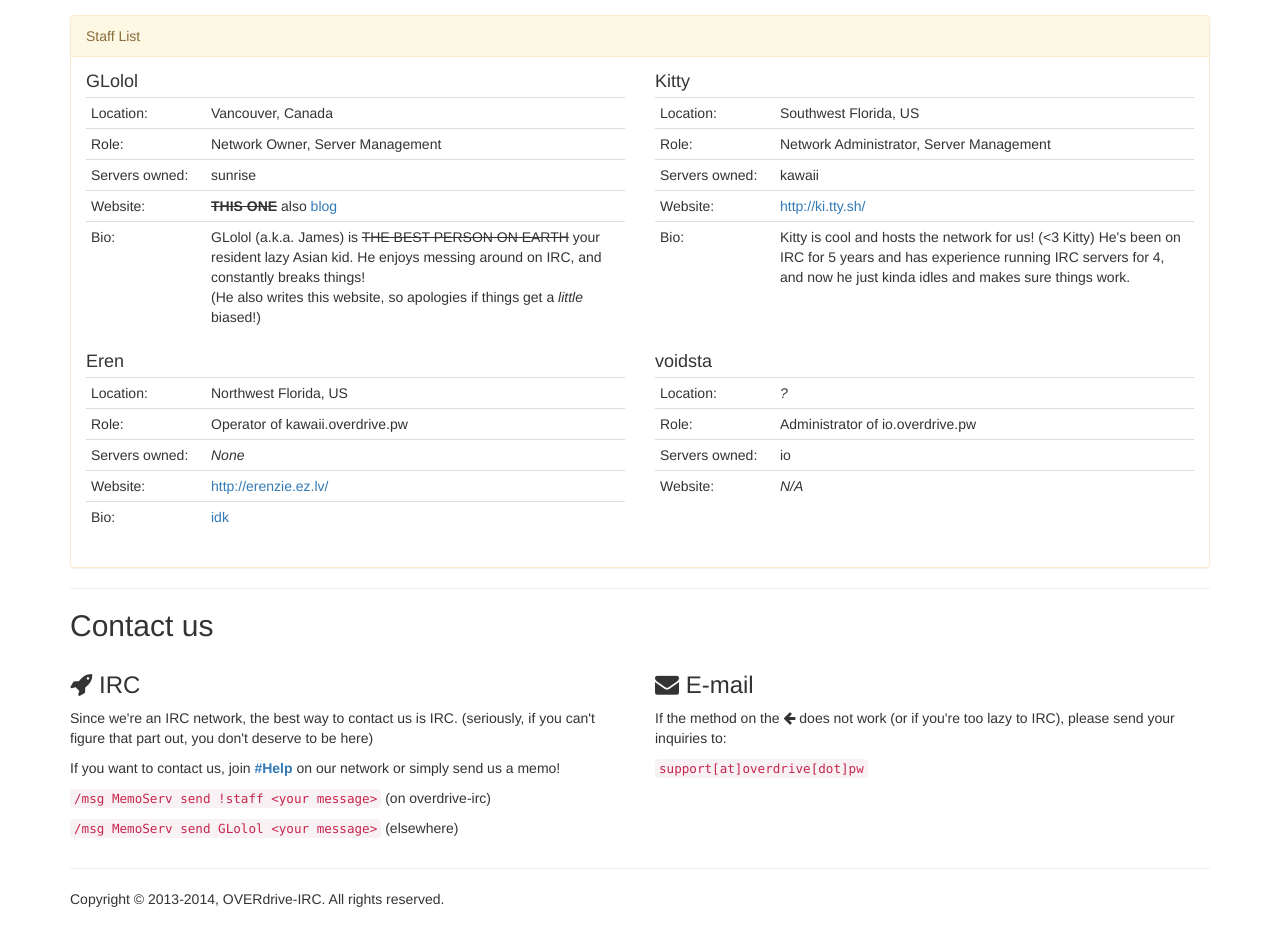
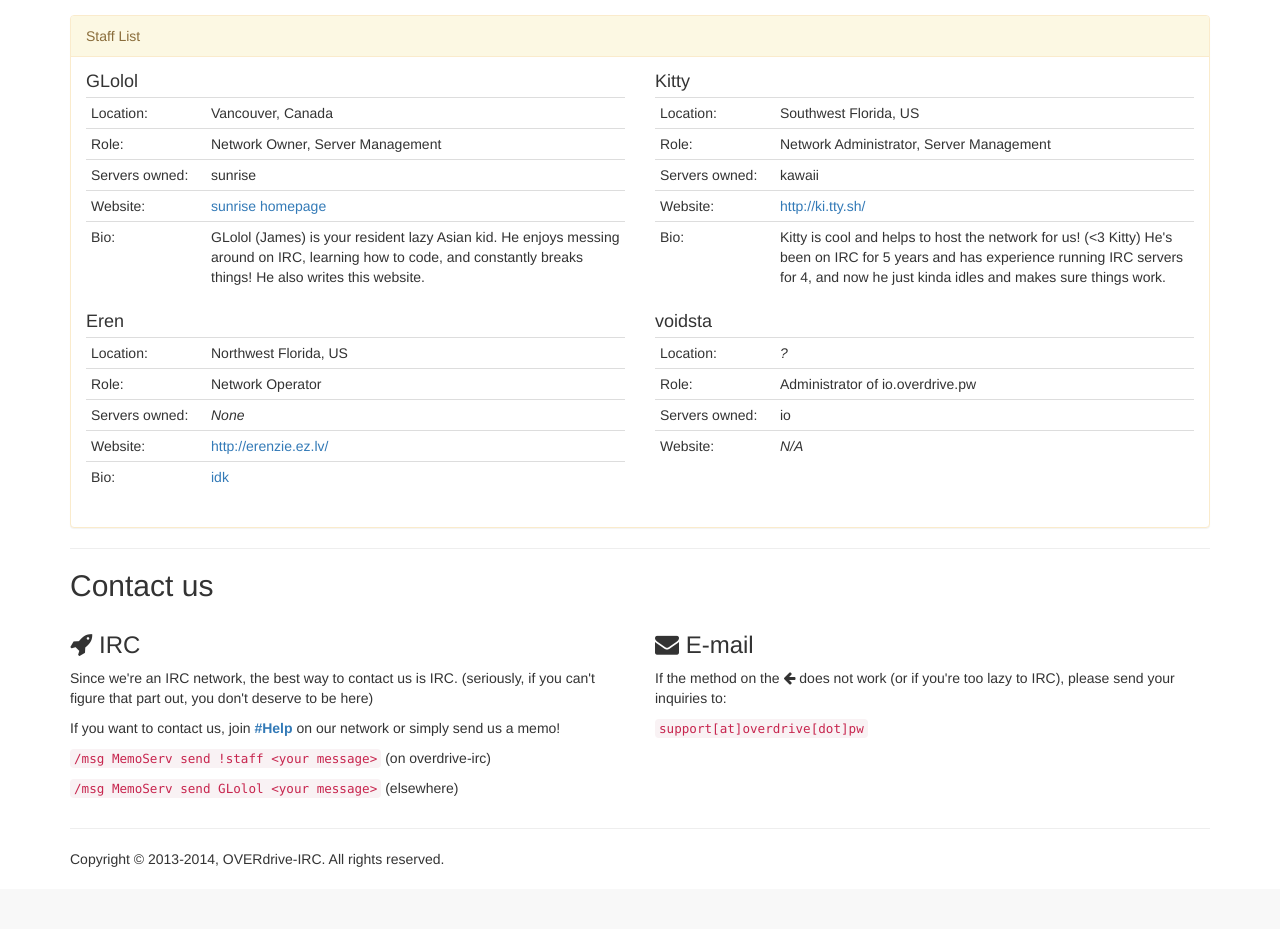
Before and after one commit to tmfksoft/Websites, a PHP site: page /about.php in a window 1280 px wide. Shown: the part 416-1345 px from the top of the page. After the commit the page ends 1283 px from the top, so only its background shows below. Run offline with PHP 8.4, Linux system fonts and the light colour scheme; some libraries are stand-ins or nearby versions.

Commit message:
sync 05/12/14

```diff
--- a/overdrive.pw/about.php
+++ b/overdrive.pw/about.php
@@ -50,13 +50,12 @@
                 </tr>
                 <tr>
                     <td>Website:</td>
-                    <td><s><b>THIS ONE</b></s> also <a href="https://secure.overdrive.pw/wordpress">blog</a></td>
+                    <td><a href="https://secure.overdrive.pw/">sunrise homepage</a></td>
                 </tr>
                 <tr>
                     <td>Bio:</td>
-                    <td>GLolol (a.k.a. James) is <s>THE BEST PERSON ON EARTH</s> your resident lazy Asian kid.
-                He enjoys messing around on IRC, and constantly breaks things!<br>
-                (He also writes this website, so apologies if things get a <em>little</em> biased!)</td>
+                    <td>GLolol (James) is your resident lazy Asian kid.
+                He enjoys messing around on IRC, learning how to code, and constantly breaks things! He also writes this website.</td>
                 </tr>
 			</table>
 		</div>
@@ -81,7 +80,7 @@
 				</tr>
 				<tr>
 					<td>Bio:</td>
-					<td>Kitty is cool and hosts the network for us! (&lt;3 Kitty) He's been on IRC for 5 years and has experience running
+					<td>Kitty is cool and helps to host the network for us! (&lt;3 Kitty) He's been on IRC for 5 years and has experience running
 					IRC servers for 4, and now he just kinda idles and makes sure things work. </td>
 				</tr>
 			</table>
@@ -96,7 +95,7 @@
 				</tr>
 				<tr>
 					<td>Role:</td>
-					<td>Operator of kawaii.overdrive.pw</td>
+					<td>Network Operator</td>
 				</tr>
 				<tr>
 					<td style="width:120px;">Servers owned:</td>
@@ -132,29 +131,7 @@
 					<td style="font-style:italic;">N/A</td>
 				</tr>
 			</table>
-		</div></div> <!-- /row --><div class="row">
-		<!-- <div class="col-md-6">
-			<h4 class="media-heading">gbyers</h4>
-			<table class="table table-condensed">
-                <tr>
-                    <td>Location:</td>
-                    <td>UK</td>
-                </tr>
-                <tr>
-                    <td>Role:</td>
-                    <td>Administrator of ok.overdrive.pw</td>
-                </tr>
-                <tr>
-                    <td style="width:120px;">Servers owned:</td>
-                    <td>ok</td>
-                </tr>
-                <tr>
-                    <td>Website:</td>
-                    <td style="font-style:italic;">N/A</td>
-                </tr>
-			</table>
-		</div> -->
-      </div></div></div>
+		</div></div></div></div>
        <hr>
       <h2>Contact us</h2>
       <div class="row">
--- a/s.overdrive.pw/index.php
+++ b/s.overdrive.pw/index.php
@@ -15,6 +15,7 @@
       <li><a href="index.php">Home</a></li>
       <li><a href="sites.php">Sites hosted</a></li>
       <li><a href="/f" target="_blank">Files index</a></li>
+      <li><a href="/pages">Web Demos!</a></li>
       <?php
        if (!isset($_SERVER['HTTPS']) || $_SERVER['HTTPS'] != 'on') {
         echo '<li><a style="background-color:DarkRed" href="https://secure.overdrive.pw' . $_SERVER['REQUEST_URI'] . '">SSL</a></li>';
--- a/s.overdrive.pw/sites.php
+++ b/s.overdrive.pw/sites.php
@@ -14,6 +14,7 @@
       <li><a href="index.php">Home</a></li>
       <li><a href="sites.php">Sites hosted</a></li>
       <li><a href="/f" target="_blank">Files index</a></li>
+      <li><a href="/pages">Web Demos!</a></li>
       <?php
        if (!isset($_SERVER['HTTPS']) || $_SERVER['HTTPS'] != 'on') {
         echo '<li><a style="background-color:DarkRed" href="https://secure.overdrive.pw' . $_SERVER['REQUEST_URI'] . '">SSL</a></li>';}?>
```
Also changed, not shown: overdrive.pw/servers.php (+7 -30 lines), packages.overdrive.pw/index.html (+1 -11 lines), s.overdrive.pw/lilybot.html (+28 -25 lines).
